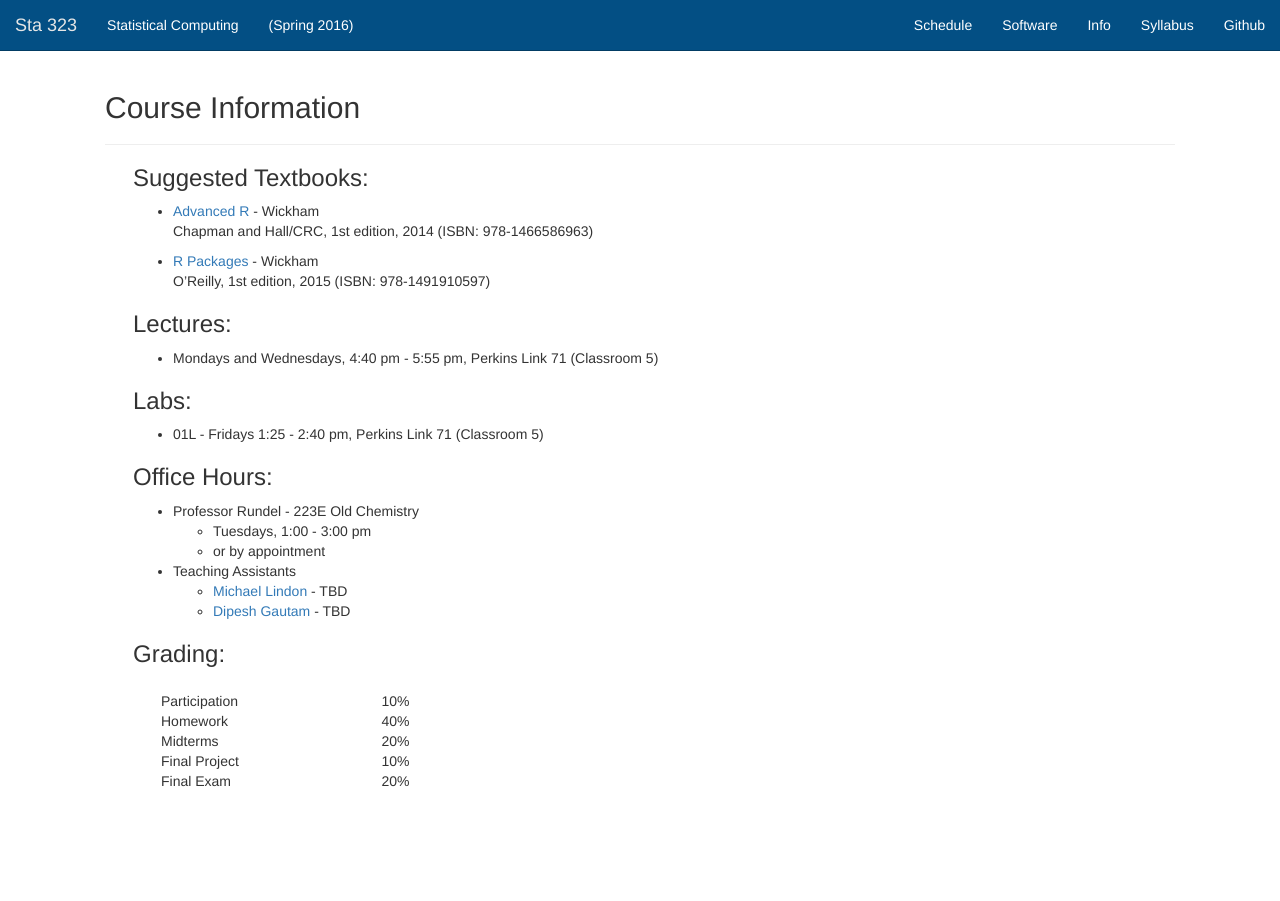
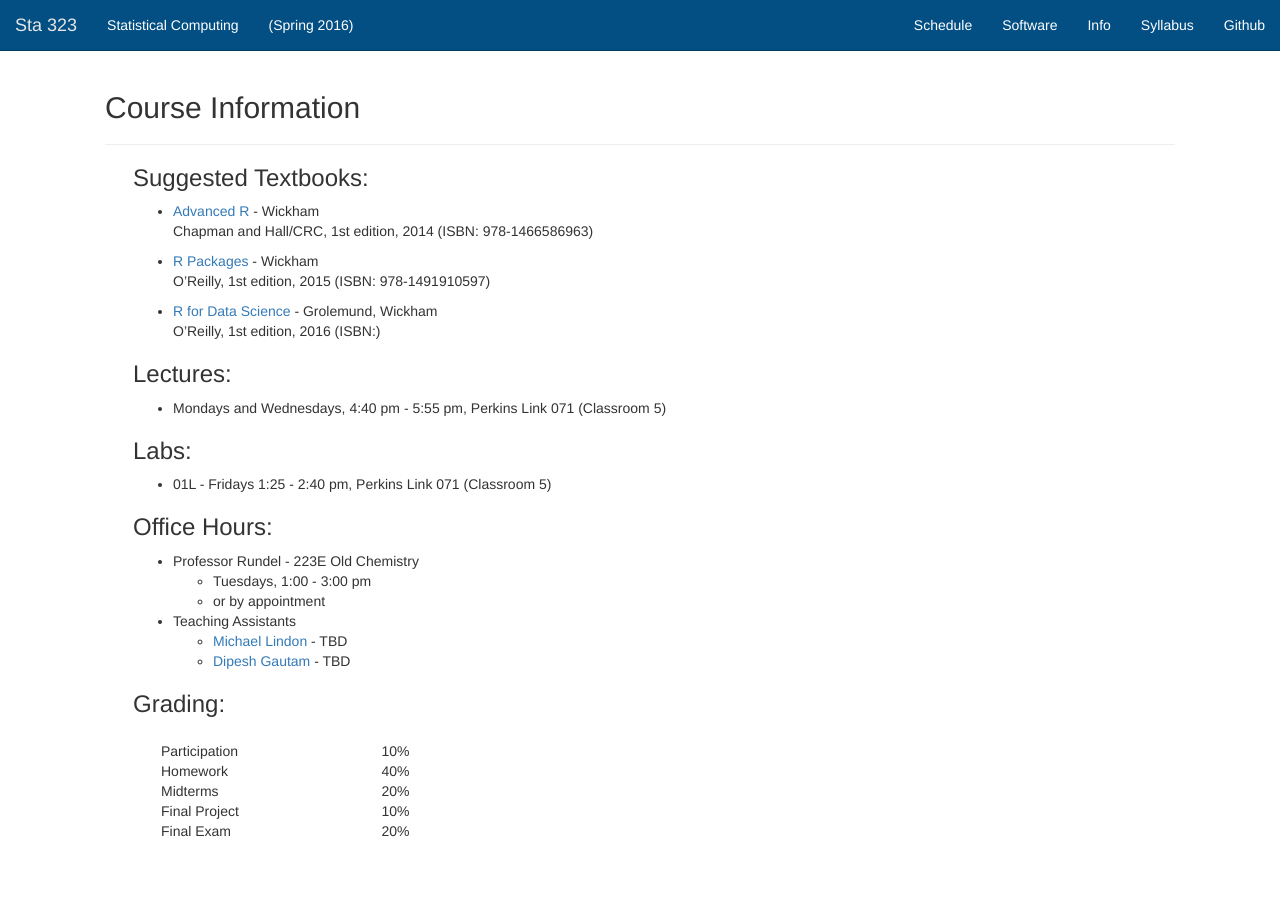
Before and after one commit to Sta323-Sp16/website, a Jekyll site: the page built from info/index.md, in a window 1280 px wide. Built offline with Jekyll 4.4.1, drawn with Linux system fonts in a browser that asks for light colours.

Commit message:
Added R for Data Science and fix room number

```diff
--- a/info/index.md
+++ b/info/index.md
@@ -10,14 +10,15 @@ title: Course Information
 * [R Packages](http://r-pkgs.had.co.nz/) - Wickham \\
     O’Reilly, 1st edition, 2015 (ISBN: 978-1491910597)
 
-
+* [R for Data Science](http://r4ds.had.co.nz/) - Grolemund, Wickham \\
+    O’Reilly, 1st edition, 2016 (ISBN:)
 
 ###Lectures:
-* Mondays and Wednesdays, 4:40 pm - 5:55 pm, Perkins Link 71 (Classroom 5)
+* Mondays and Wednesdays, 4:40 pm - 5:55 pm, Perkins Link 071 (Classroom 5)
 
 
 ### Labs:
-* 01L - Fridays 1:25 - 2:40 pm, Perkins Link 71 (Classroom 5)
+* 01L - Fridays 1:25 - 2:40 pm, Perkins Link 071 (Classroom 5)
 
 
 ### Office Hours:
```
